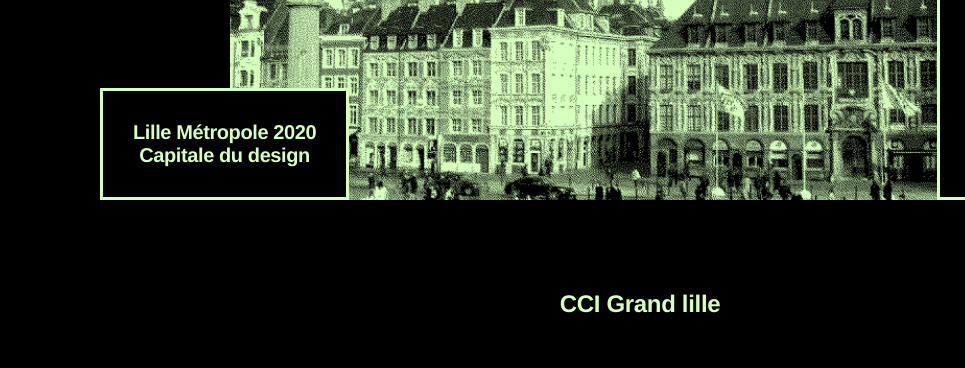
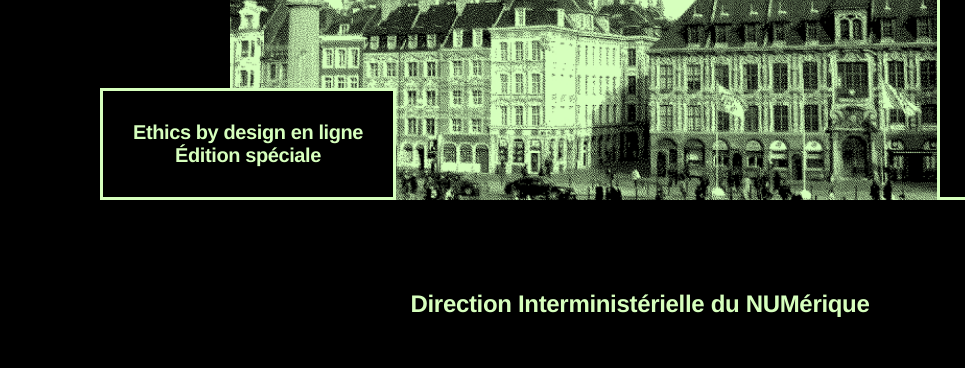
Before and after one commit to Osedea/ethics-by-design_website, a Gatsby site: page / in a window 1280 px wide. Shown: the part 2580-2948 px from the top of the page, 0-965 px from the left. Built offline with nearby package versions, Linux system fonts and the light colour scheme; Gatsby itself is replaced by a stand-in of ours.

Commit message:
Update ville.md

```diff
--- a/data/homepage/ville.md
+++ b/data/homepage/ville.md
@@ -1,12 +1,12 @@
 ---
 
-title: Lille Métropole 2020
-subtitle: Capitale du design
+title: Ethics by design en ligne
+subtitle: Édition spéciale
 path: "/"
 media: /images/lille.jpg
 order: 2
 
-mainsponsor: CCI Grand lille
+mainsponsor: Direction Interministérielle du NUMérique
 
 sponsors:
     -
```
